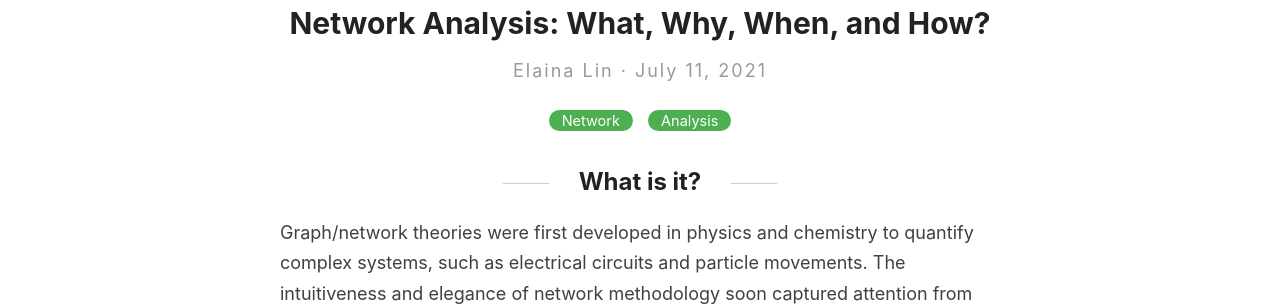
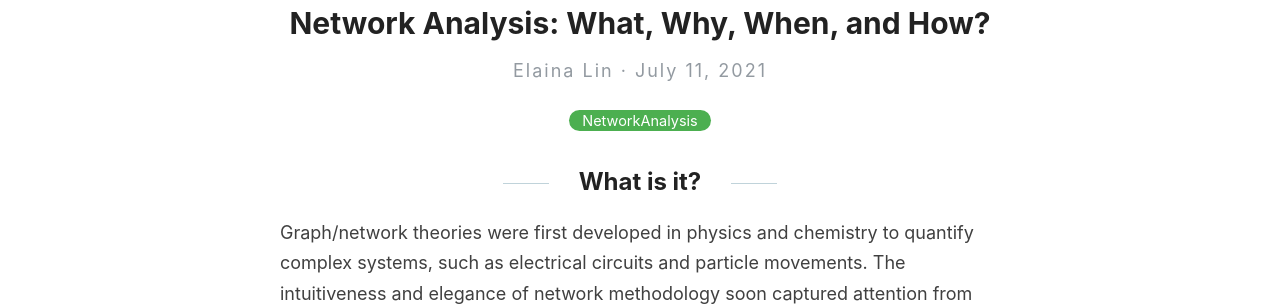
Before and after one commit to sin-ying-lin/sin-ying-lin.github.io, a Jekyll site: the page built from _posts/2021-07-11-NetworkAnalysis.md, in a window 1280 px wide and 900 px high. Shown: the part 259-565 px from the top of the window. Built offline with Jekyll 4.4.1, drawn with Linux system fonts in a browser that asks for light colours.

Commit message:
Update 2021-07-11-NetworkAnalysis.md

```diff
--- a/_posts/2021-07-11-NetworkAnalysis.md
+++ b/_posts/2021-07-11-NetworkAnalysis.md
@@ -1,7 +1,7 @@
 ---
 layout: post
 title: "Network Analysis: What, Why, When, and How?"
-categories: "Network Analysis"
+categories: NetworkAnalysis
 excerpt: Network analysis has been widely used in multidisciplinary data science. Learn how to apply it on empirical data within 30 minutes!
 ---
 
```
